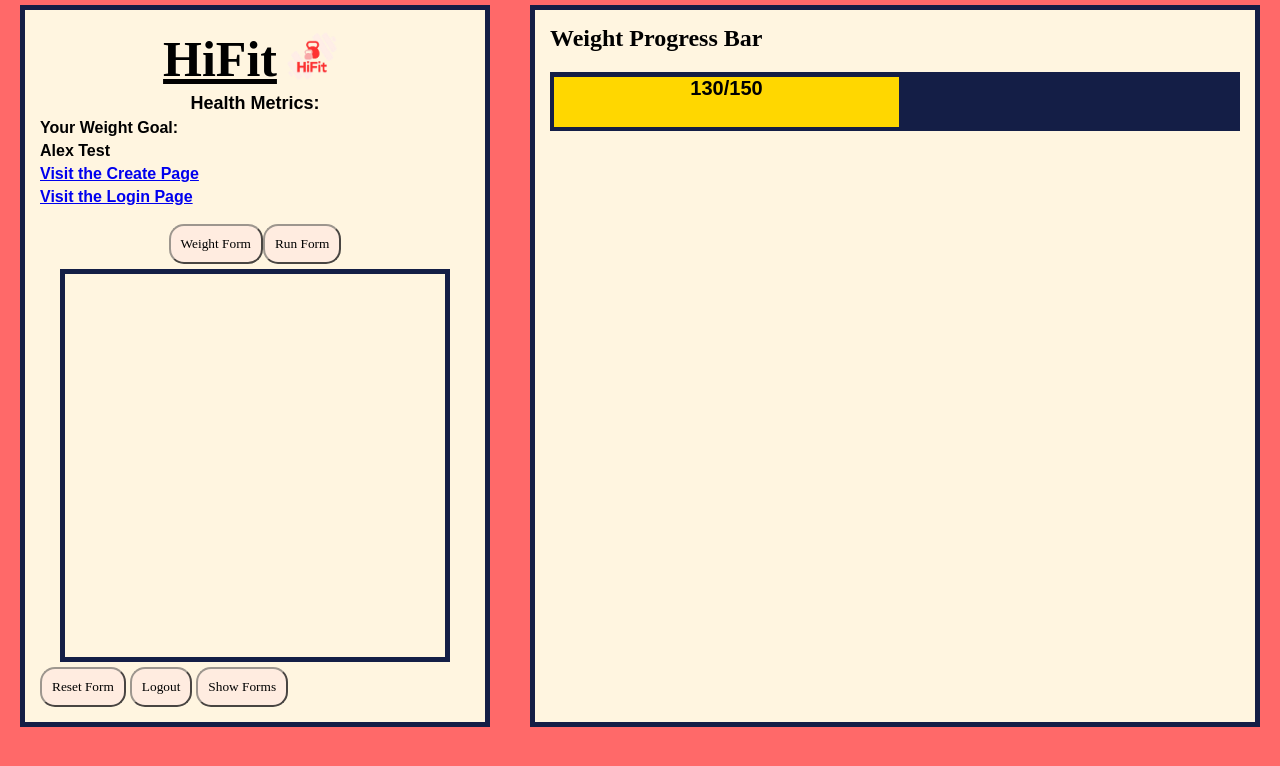
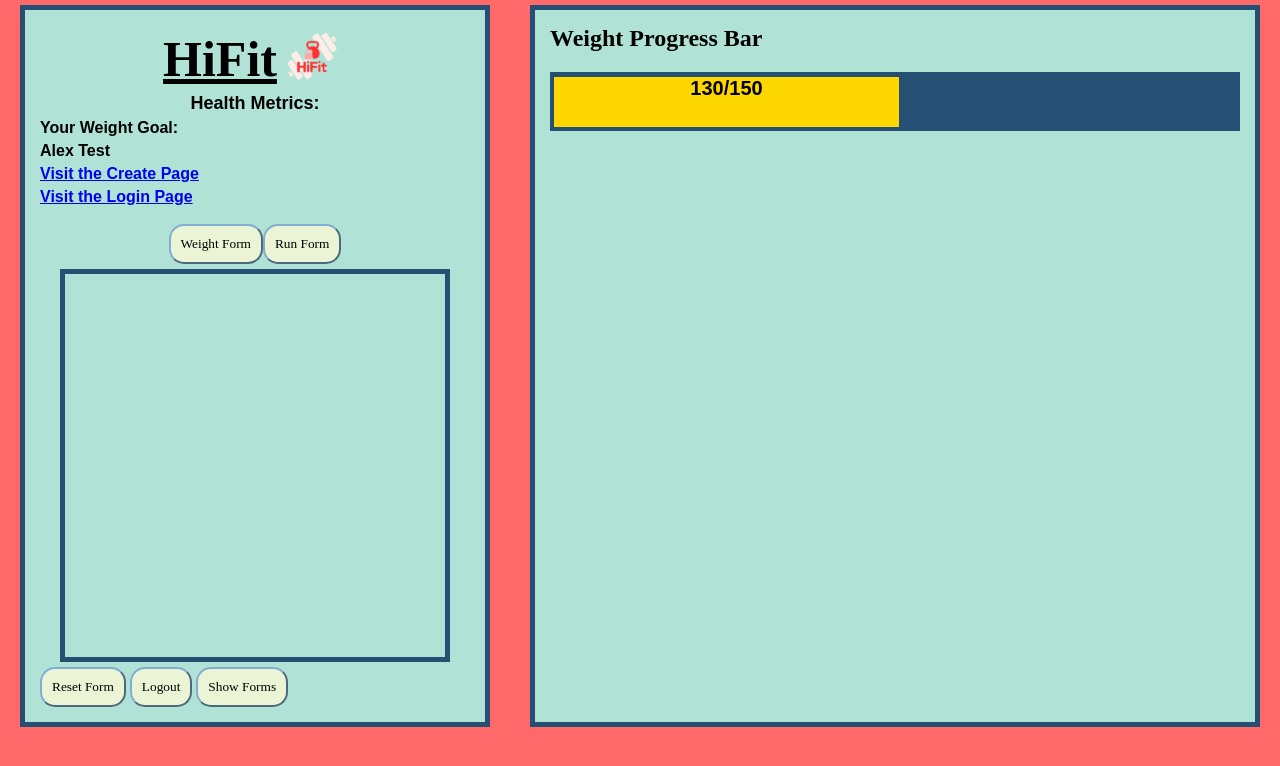
Before and after one commit to fightme4ls/HiFit, a website: page public/home.html in a window 1280 px wide. Drawn offline with Linux system fonts and the light colour scheme; no server answers.

Commit message:
Revert "Blue Blue Blue"
This reverts commit 878ed2e1d5dc1cbcb1a4a9a27c3b1907cd375c87.

```diff
--- a/public/styles.css
+++ b/public/styles.css
@@ -76,15 +76,16 @@ button {
 }
 button:hover {
   background-color:#f8b5b5;
+  background-color: #62b3b5;
 }
 
 .form, .progress, .check, .project-details{
-
+    background-color: #b0e3d6;
     margin: 5px 20px;
     padding:15px;
     border-style: solid;
     border-width: 5px;
-
+    border-color: #265073;
 }
 
 .forms{
@@ -119,10 +120,9 @@ button:hover {
 #progressHeader{
     padding-bottom: 20px;
 }
-
 #healthProgress {
     width: 100%;
-
+    background-color: #265073;
     margin-bottom:20px;
 }
 
@@ -139,12 +139,15 @@ button:hover {
 }
 
 button{
-
+    background-color: #ECF4D6;
     padding: 10px 10px;
     border-radius: 15px;
-
+    border-color:#81aed3 ;
     font-family: 'Playfair Display', serif;
     transition: background-color 0.3s;
+}
+button:hover {
+  background-color:#d2e0aa;
 }
 
 #weightInputs{
```
